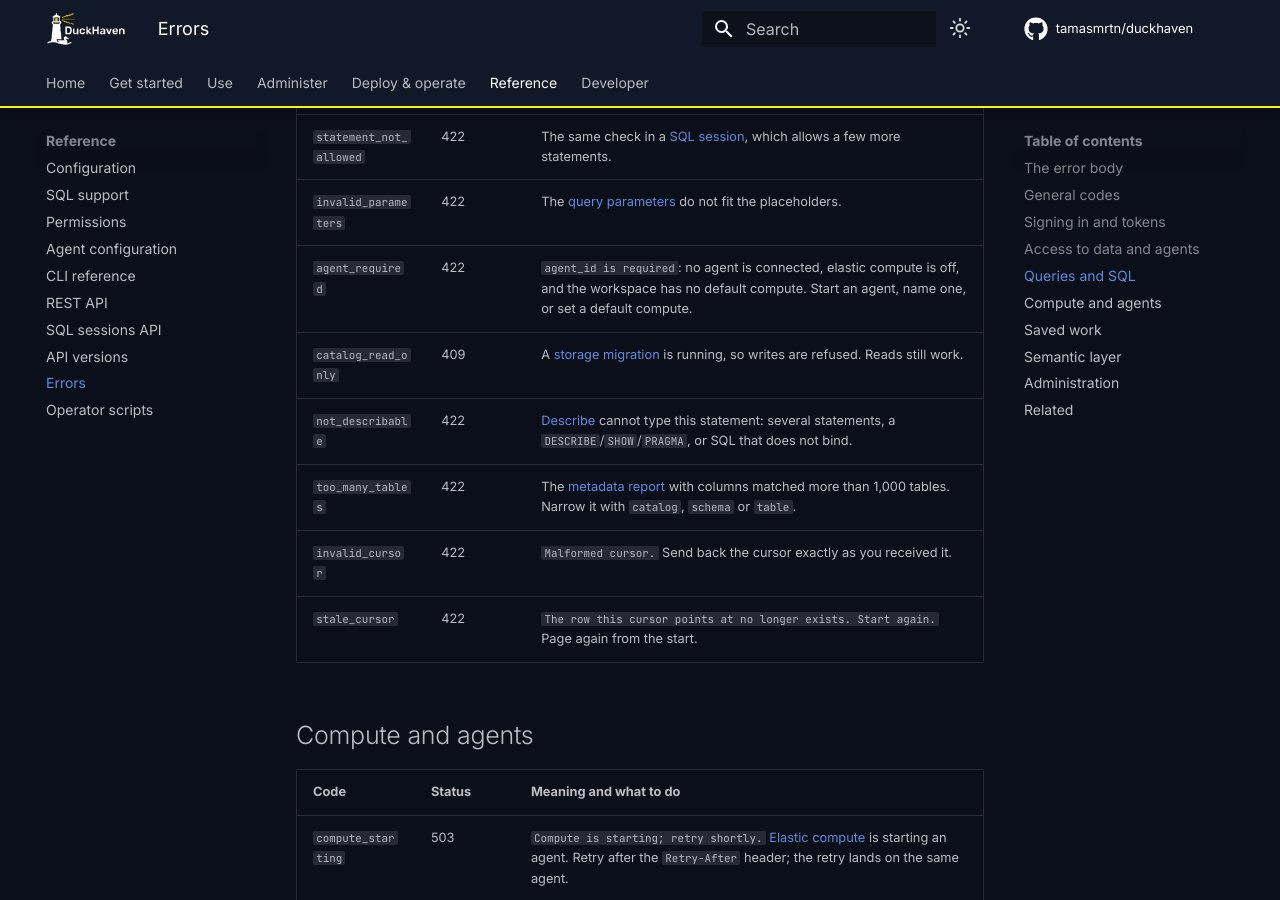
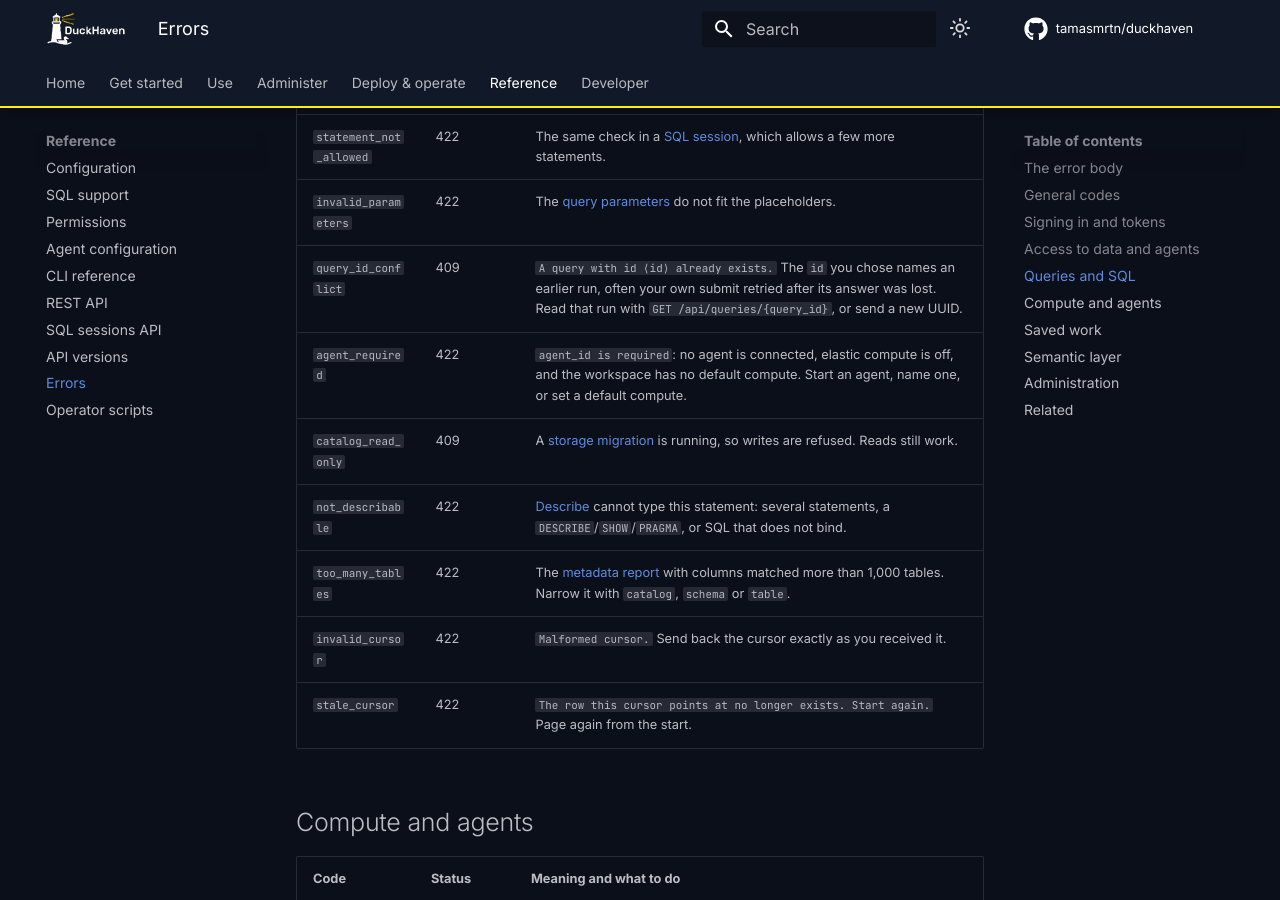
Before and after one commit to tamasmrtn/duckhaven, an MkDocs documentation site: the page built from docs/reference/errors.md, in a window 1280 px wide and 900 px high, scrolled down 2871 px. Built offline with MkDocs 1.6.1 and Material for MkDocs 9.7.7, drawn with Linux system fonts in a browser that asks for light colours; comment, search, counter and statistics services are not loaded.

Commit message:
docs(reference): document choosing a query id
Signed-off-by: tmrtn <martontam@gmail.com>

```diff
--- a/docs/reference/errors.md
+++ b/docs/reference/errors.md
@@ -83,6 +83,7 @@ Each message has an entry in [Troubleshoot sign-in and access](../access/trouble
 | `sql_not_allowed` | 422 | The statement type is not allowed, such as `ATTACH`, `INSTALL` or `SET`. See [SQL support](sql-support.md). |
 | `statement_not_allowed` | 422 | The same check in a [SQL session](../querying/sql-sessions.md), which allows a few more statements. |
 | `invalid_parameters` | 422 | The [query parameters](sql-support.md#query-parameters) do not fit the placeholders. |
+| `query_id_conflict` | 409 | `A query with id ⟨id⟩ already exists.` The `id` you chose names an earlier run, often your own submit retried after its answer was lost. Read that run with `GET /api/queries/{query_id}`, or send a new UUID. |
 | `agent_required` | 422 | `agent_id is required`: no agent is connected, elastic compute is off, and the workspace has no default compute. Start an agent, name one, or set a default compute. |
 | `catalog_read_only` | 409 | A [storage migration](../data/migrate-catalog-storage.md) is running, so writes are refused. Reads still work. |
 | `not_describable` | 422 | [Describe](rest-api.md#describing-a-query) cannot type this statement: several statements, a `DESCRIBE`/`SHOW`/`PRAGMA`, or SQL that does not bind. |
```
Also changed, not shown: docs/reference/api-versions.md (+1 -0 lines), docs/reference/rest-api.md (+1 -0 lines), docs/reference/sql-sessions-api.md (+1 -0 lines).
